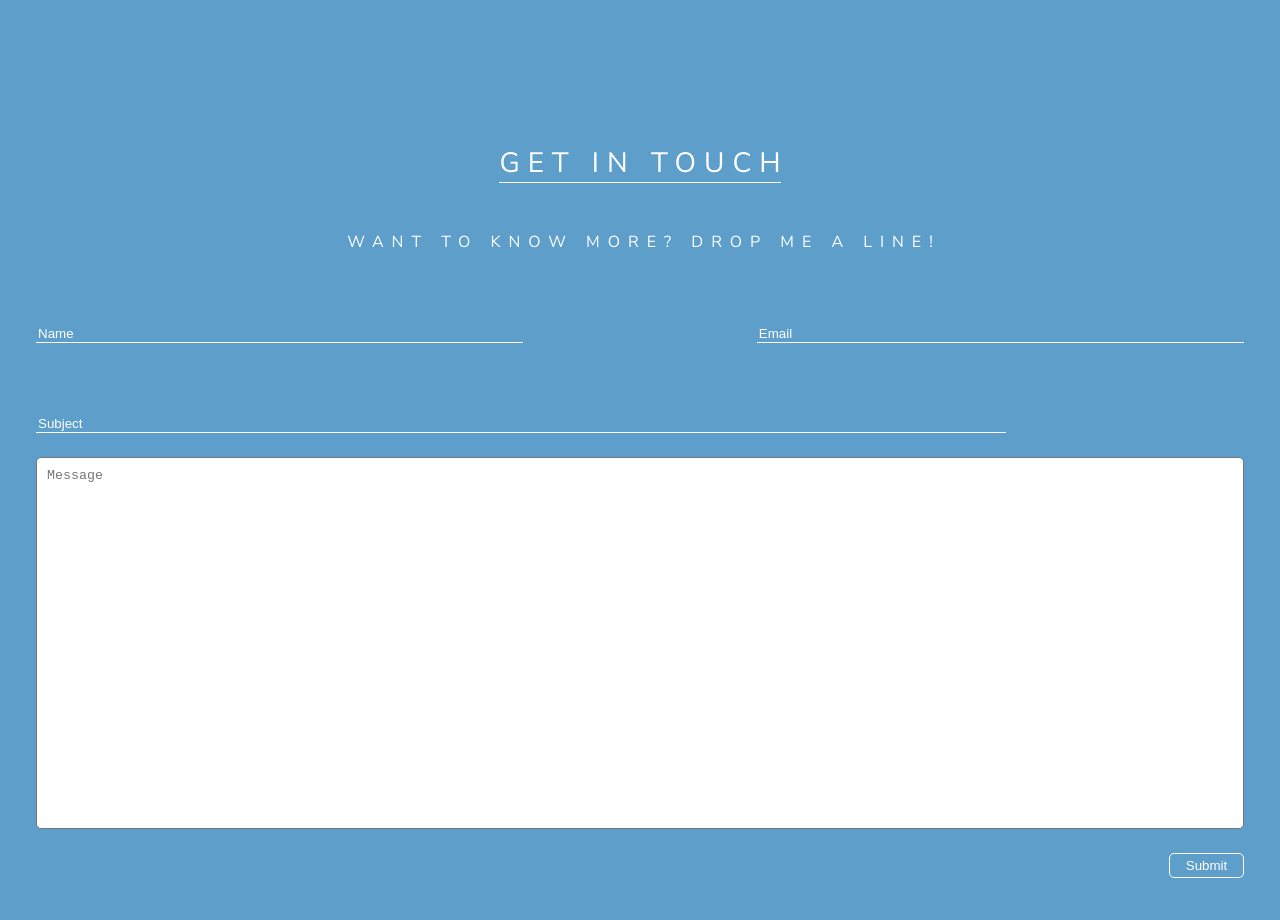
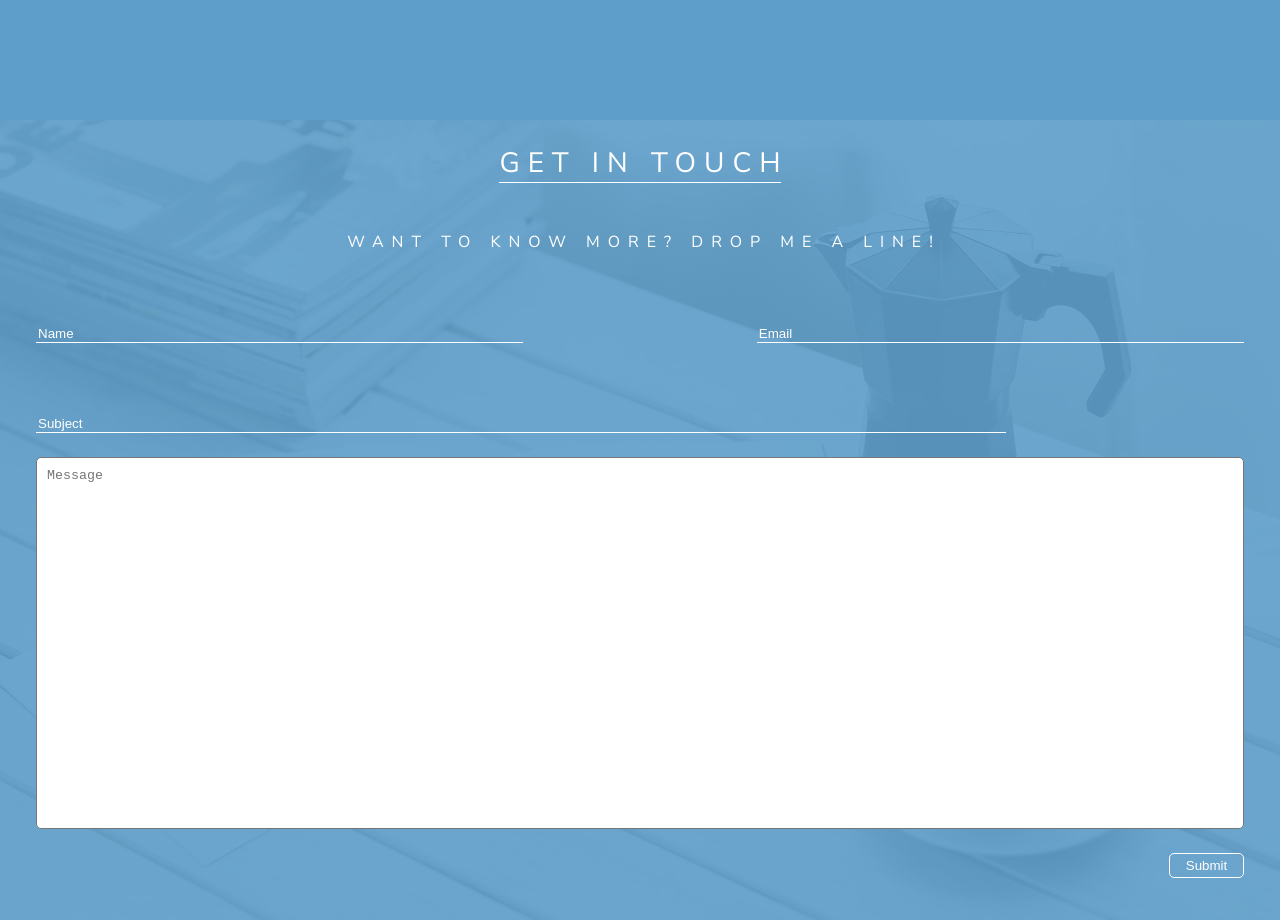
Before and after one commit to jbimagine/coffee-and-code, a React (Create React App) app: page / in a window 1280 px wide. Shown: the part 2080-3000 px from the top of the page. Before the commit the page ends 2958 px from the top, so only its background shows below. Built offline with nearby package versions, Linux system fonts and the light colour scheme.

Commit message:
Clean up and add background image to contact page

```diff
--- a/src/components/Contact.js
+++ b/src/components/Contact.js
@@ -5,50 +5,22 @@ import {
     ContactTitleContainer,
     ContactFormContainer,
     } from '../styled-components/Contact_Styles';
-    import { ContentHeader } from '../styled-components/Global_styles';
+import { ContentHeader } from '../styled-components/Global_styles';
+import  coffeeAndCode8  from '../imgs/coffee_and_code_image_08.jpg';
 
+const sx = {
+    background : {
+      height:'100vh',
+      backgroundImage:`url(${ coffeeAndCode8 })`,
+      backgroundSize: 'cover',
+      backgroundRepeat: 'no-repeat',
+      backgroundPosition:'center',
+      position:'relative',
+      opacity:1,
+    }
+  }
 
 class Contact extends Component {
-
-    state = {
-        contactItems:
-        [
-            {
-                label: 'Address',
-                key: 'header_main',
-            },
-            {
-                label: '2020 Judah St. Unit A',
-                key: 'header_secondary',
-            },
-            {
-                label: 'Contact',
-                key: 'header_main',
-            },
-            {
-                label: 'Joseph D. Bates',
-                key: 'header_secondary',
-            },
-            {
-                label: 'Phone',
-                key: 'header_main',
-            },
-            {
-                label: '1-415-770-7058',
-                key: 'header_secondary',
-            },
-            {
-                label: 'Email',
-                key: 'header_main',
-            },
-            {
-                label:'joebates@jbimagine.com',
-                key: 'header_secondary',
-            },
-        ],
-        fields: {},
-
-    }
 
     onSubmit = ( fields ) => {
         this.setState({ fields })
@@ -57,16 +29,9 @@ class Contact extends Component {
 
   render() {
 
-    const listOfContactItems =  this.state.contactItems.map(( item, index ) =>
-
-        item.key === 'header_main'?
-        <ContentHeader key ={ index } title = { item.label } fontSize = '12px' color= '#666' fontWeight = {500} padding= '0 0 8px 0'/>
-        :
-        <ContentHeader key = { index } title = { item.label } fontSize = '14px' padding ='0 0 36px 0' />
-        )
-
     return (
     <>
+    <div style = { sx.background }>
     <ContactContainer>
         <ContactFormContainer>
         <ContactTitleContainer ref = { this.props.contact_ref } >
@@ -83,6 +48,7 @@ class Contact extends Component {
         </ContactFormContainer>
 
     </ContactContainer>
+    </div>
 
     </>
     );
--- a/src/styled-components/Contact_Styles.js
+++ b/src/styled-components/Contact_Styles.js
@@ -4,12 +4,12 @@ import styled from 'styled-components';
 export const ContactContainer = styled.div `
     display:grid;
     color:#FFF;
-    background-color:rgb(94, 158, 202);
+    height:100%;
 `;
 
 export const ContactFormContainer = styled.div `
     padding:0 36px;
-    background: rgb(94,158,202);
+    background: rgb(94,158,202, 0.90);
 
 
     @media (min-width: 1001px) {
```
